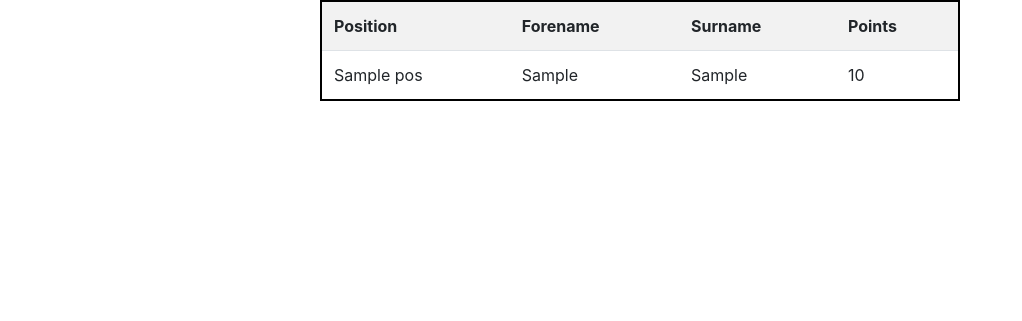
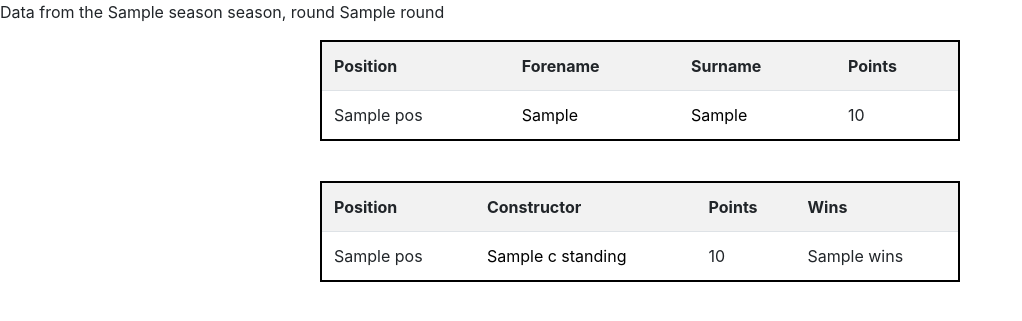
Before and after one commit to jaykybert/F1STATS, a Flask app: template F1STATS/templates/index.html in a window 1280 px wide. Shown: the part 56-377 px from the top of the page, without its empty margins (0-1022 px from the left). Run offline with Flask 2, Linux system fonts and the light colour scheme; the template is opened without the code that fills it: most values are stand-ins (such as "Sample title", 1, 10 or a date in 2020); parts of the project's set-up code (start-up, migrations or seed data) failed here and were passed over; some libraries are stand-ins or nearby versions.

Commit message:
Added constructor standings.

```diff
--- a/F1STATS/app.py
+++ b/F1STATS/app.py
@@ -8,11 +8,12 @@ app = Flask(__name__)
 @app.route('/index')
 def index():
 
-    return render_template('index.html', d_standings=var)
+    return render_template('index.html', d_standings=d, c_standings=c)
 
 
-global var
-var = current_standings.current_driver_standings()
+global d, c
+d = current_standings.current_driver_standings()
+c = current_standings.current_constructor_standings()
 
 if __name__ == '__main__':
     app.run()
--- a/F1STATS/static/style.css
+++ b/F1STATS/static/style.css
@@ -1,4 +1,9 @@
-.driver_table {
-    border: 2px solid black;
+.standings_table {
+    border: 2px solid #000;
     width: 50%;
 }
+
+.standings_table a {
+    text-decoration: none;
+    color: #000;
+}
--- a/F1STATS/templates/index.html
+++ b/F1STATS/templates/index.html
@@ -1,11 +1,10 @@
-
 <!doctype html>
 <html lang="en">
   <head>
+    <title>F1 STATS</title>
     <!-- Required meta tags -->
     <meta charset="utf-8">
     <meta name="viewport" content="width=device-width, initial-scale=1, shrink-to-fit=no">
-
     <!-- Bootstrap CSS -->
     <link rel="stylesheet" href="https://stackpath.bootstrapcdn.com/bootstrap/4.3.1/css/bootstrap.min.css" integrity="sha384-ggOyR0iXCbMQv3Xipma34MD+dH/1fQ784/j6cY/iJTQUOhcWr7x9JvoRxT2MZw1T" crossorigin="anonymous">
     <!-- Optional JavaScript -->
@@ -15,10 +14,9 @@
     <script src="https://stackpath.bootstrapcdn.com/bootstrap/4.3.1/js/bootstrap.min.js" integrity="sha384-JjSmVgyd0p3pXB1rRibZUAYoIIy6OrQ6VrjIEaFf/nJGzIxFDsf4x0xIM+B07jRM" crossorigin="anonymous"></script>
     <!-- Local CSS -->
    <link rel="stylesheet" href="../static/style.css" type="text/css"/>
+  </head>
 
-  </head>
   <body>
-
     <!-- Navigation -->
     <nav class="navbar navbar-expand-md navbar-light bg-light sticky-top">
         <div class="container-fluid">
@@ -48,7 +46,12 @@
         </div>
     </nav>
 
-    <table class="container table table-striped driver_table">
+    {% if d_standings|length == 0 %}
+        <p>Sorry, we had trouble finding the driver standings.</p>
+
+    {% else %}
+        <p>Data from the {{ d_standings[1]['season'] }} season, round {{ d_standings[1]['round'] }}</p>
+        <table class="container table table-striped standings_table">
             <tr>
                 <th>Position</th>
                 <th>Forename</th>
@@ -58,12 +61,37 @@
             {% for d in d_standings[0] %}
                 <tr>
                     <td>{{ d['pos'] }}</td>
-                <td>{{ d['fn'] }}</td>
-                <td>{{ d['ln'] }}</td>
+                    <td><a href="{{ d['url'] }}">{{ d['fn'] }}</a></td>
+                    <td><a href="{{ d['url'] }}">{{ d['ln'] }}</a></td>
                     <td>{{ d['points'] }}</td>
                 </tr>
             {% endfor %}
         </table>
+    {% endif %}
+
+    <br />
+
+    {% if c_standings|length == 0 %}
+        <p>Sorry, we had trouble finding the constructor standings.</p>
+    {% else %}
+        <table class="container table table-striped standings_table">
+            <tr>
+                <th>Position</th>
+                <th>Constructor</th>
+                <th>Points</th>
+                <th>Wins</th>
+            </tr>
+            {% for c in c_standings[0] %}
+                <tr>
+                    <td>{{ c['pos'] }}</td>
+                    <td><a href="{{ c['url'] }}">{{ c['name'] }}</a></td>
+                    <td>{{ c['points'] }}</td>
+                    <td>{{ c['wins'] }}</td>
+                </tr>
+            {% endfor %}
+        </table>
+  {% endif %}
+
 
   </body>
 </html>
```
Also changed, not shown: F1STATS/current_standings.py (+10 -3 lines). Lines whose indentation alone changed are shown as unchanged.
